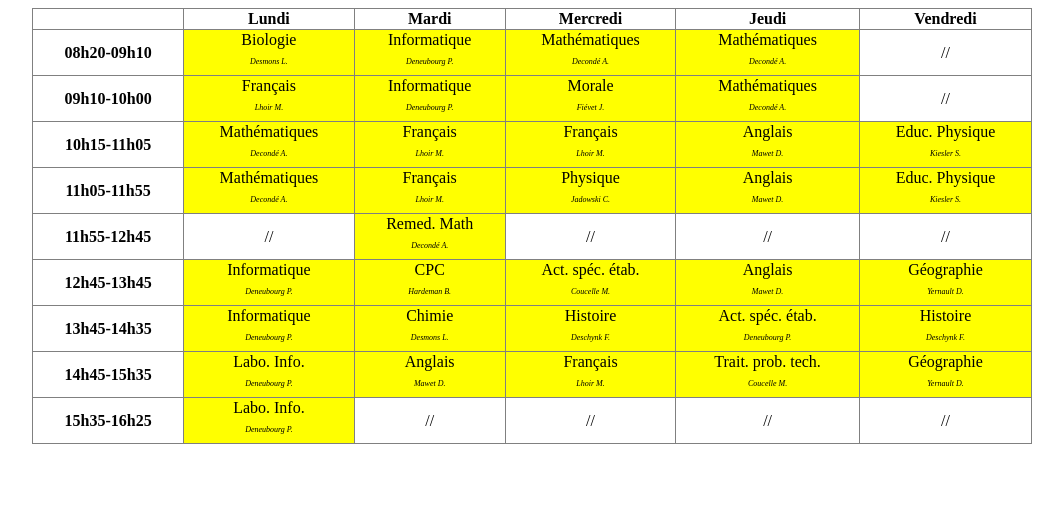
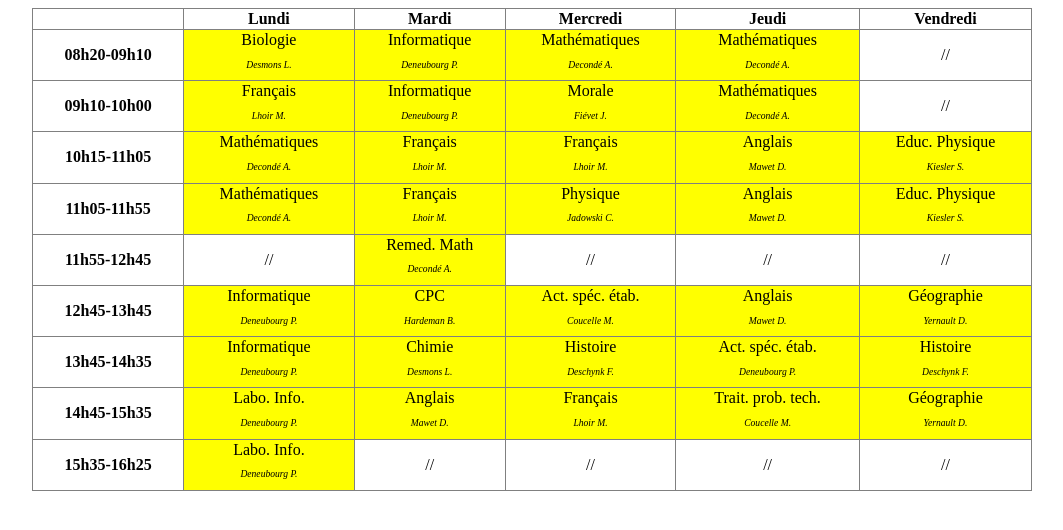
Before and after one commit to Noahlegeekyt/Schedule, a plain HTML site: page index.html in a window 1280 px wide. Shown: the whole page, without its empty margins (108-1171 px from the left). Drawn offline with Linux system fonts and the light colour scheme.

Commit message:
CSS update

```diff
--- a/style.css
+++ b/style.css
@@ -28,6 +28,6 @@ td {
 /* Affichage du nom des profs en plus petit et en italique */
 
 .prof {
-    font-size: 0.5rem;
+    font-size: 0.6rem;
     font-style: italic;
 }
```
